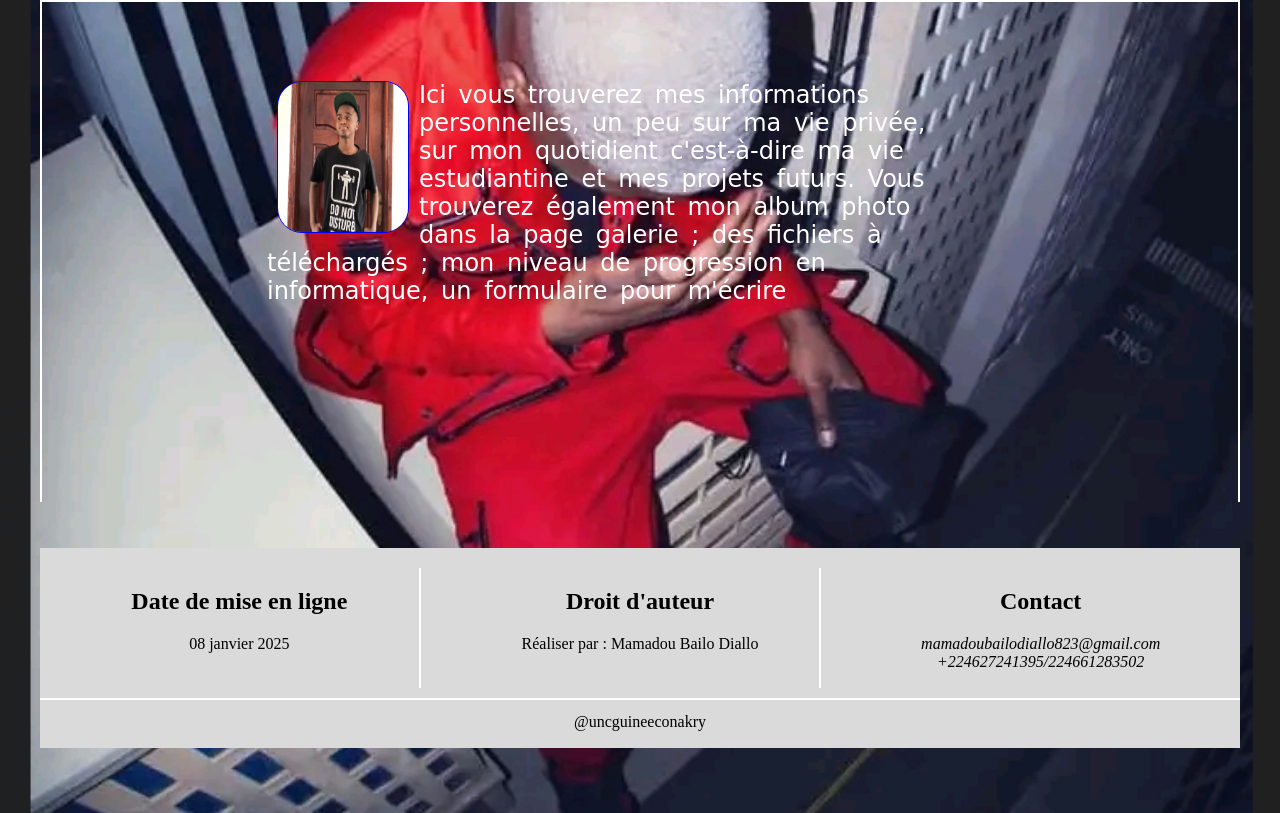
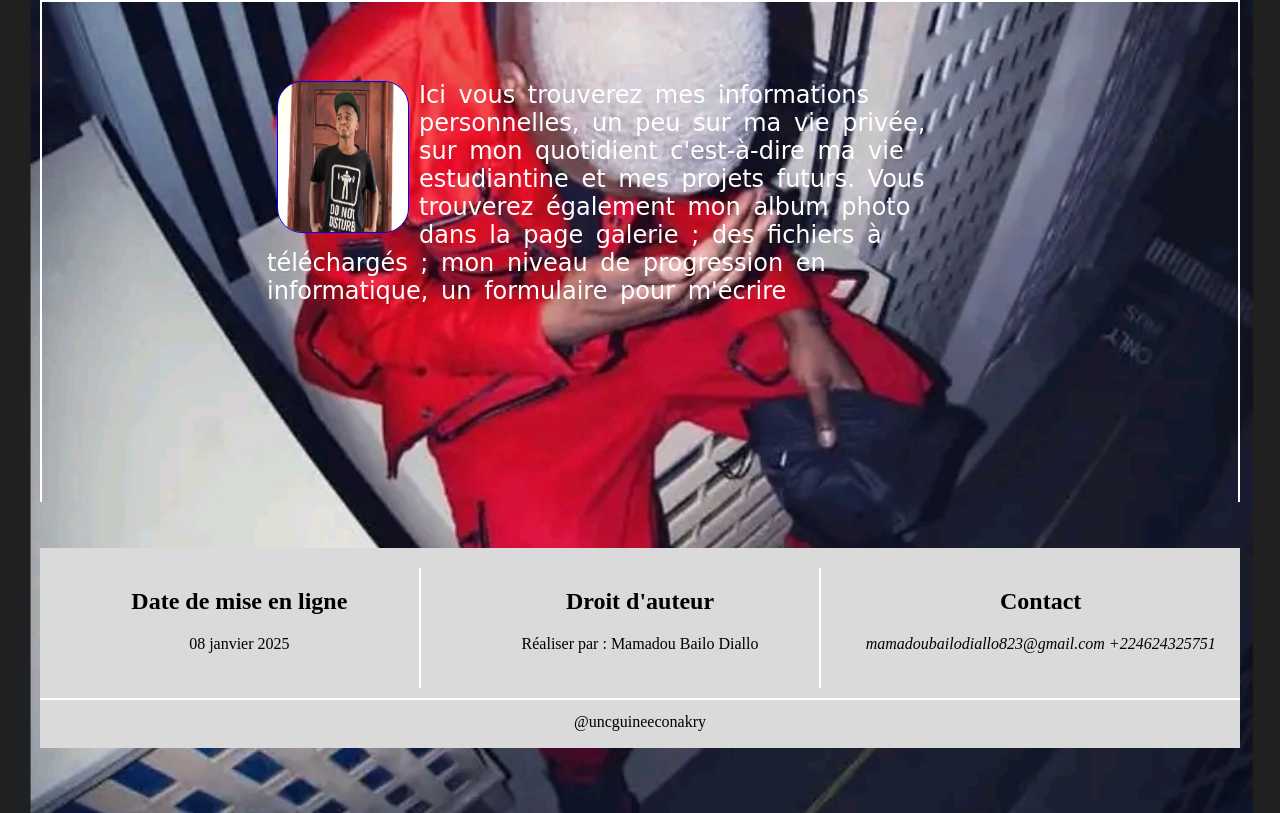
Before and after one commit to bailo224/bailo-diallo, a plain HTML site: page index.html in a window 1280 px wide. Shown: the part 256-1069 px from the top of the page. Drawn offline with Linux system fonts and the light colour scheme.

Commit message:
Update index.html

```diff
--- a/index.html
+++ b/index.html
@@ -49,7 +49,7 @@
                 <address>
                     <p>
                         mamadoubailodiallo823@gmail.com
-                        +224627241395/224661283502
+                        +224624325751
                     </p>
                 </address>
             </div>
```
